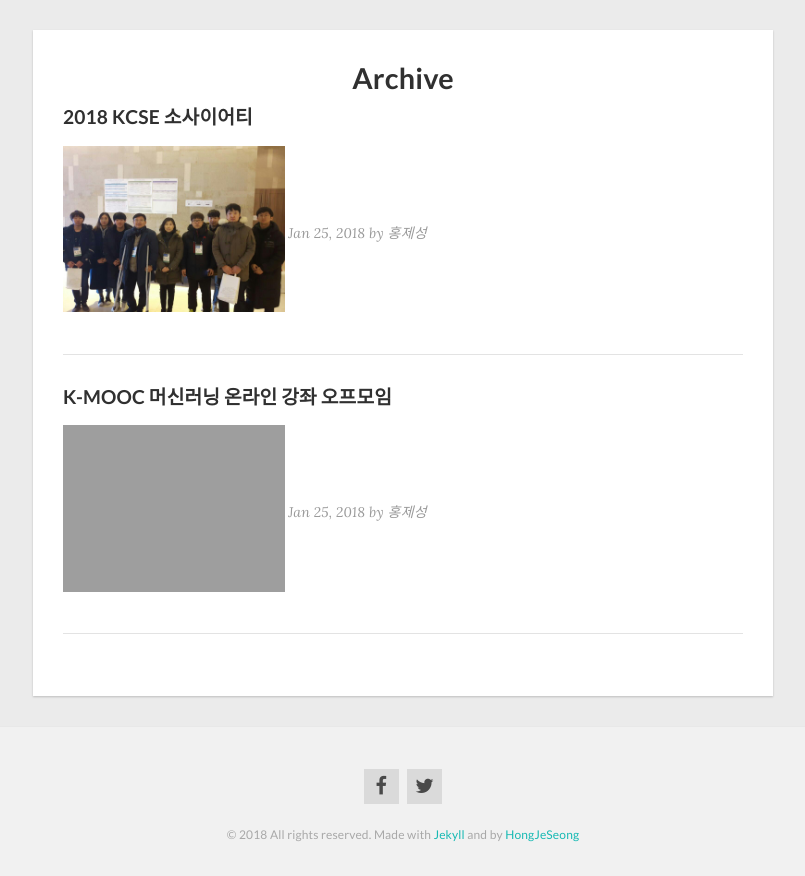
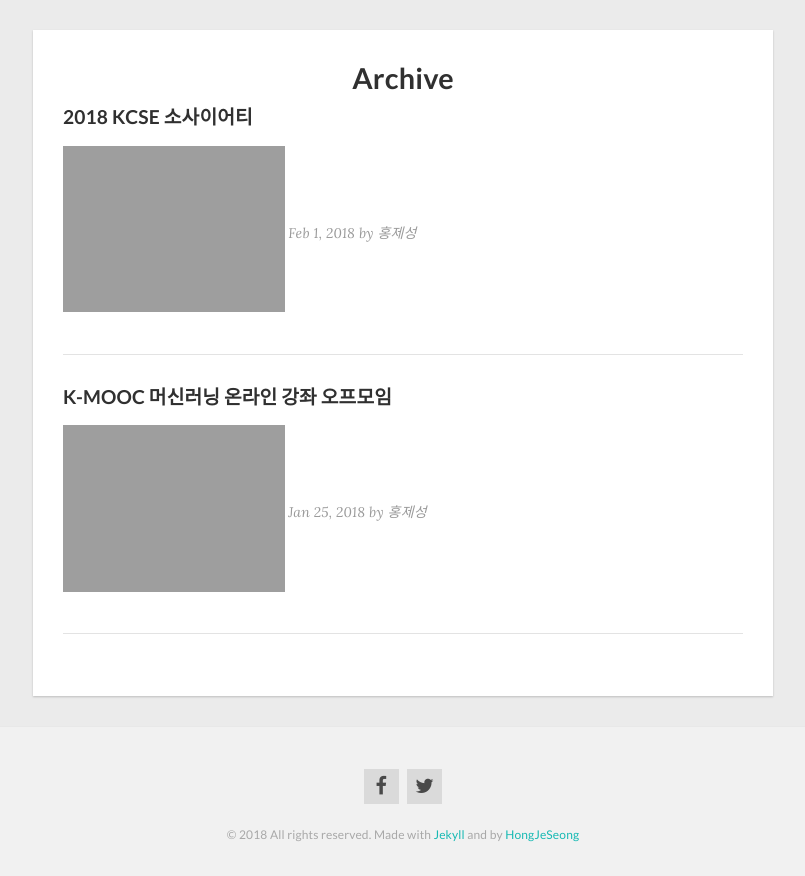
Before and after one commit to HongJeSeong/HongJeSeong.github.io, a Jekyll site: the page built from archive/archive.md, in a window 1280 px wide. Shown: the part 133-1009 px from the top of the page, without its empty margins (237-1042 px from the left). Built offline with Jekyll 4.4.1, drawn with Linux system fonts in a browser that asks for light colours; nearby versions of some CDN libraries.

Commit message:
소사이어티

```diff
--- a/_posts/archive/2018-02-01-KSCE.md
+++ b/_posts/archive/2018-02-01-KSCE.md
@@ -1,15 +1,15 @@
 ---
 layout: post
 title: "2018 KCSE 소사이어티"
-date: 2018-01-25 20:48
+date: 2018-02-01 13:53
 category: archive
 comments: false
-image: "https://hongjeseong.github.io/images/archive/2018_KCSE_1.jpg"
+image: "https://hongjeseong.github.io/images/archive/2018_KCSE_2.jpg"
 ---
 
 ## 2018 한국소프트웨어공학 학술대회 (KCSE 2018)
 
-![소사이어티사진](https://hongjeseong.github.io/images/archive/2018_KCSE_1.jpg)
+![소사이어티사진](https://hongjeseong.github.io/images/archive/2018_KCSE_2.jpg)
 
 
 ▣ 일시: 2018년 1월 29일(월) – 1월 31일(수)
@@ -19,4 +19,4 @@
 
 
 ###### 단체사진
-![소사이어티단체사진](https://hongjeseong.github.io/images/archive/2018_KCSE_2.jpg)
+![소사이어티단체사진](https://hongjeseong.github.io/images/archive/2018_KCSE_1.jpg)
```
